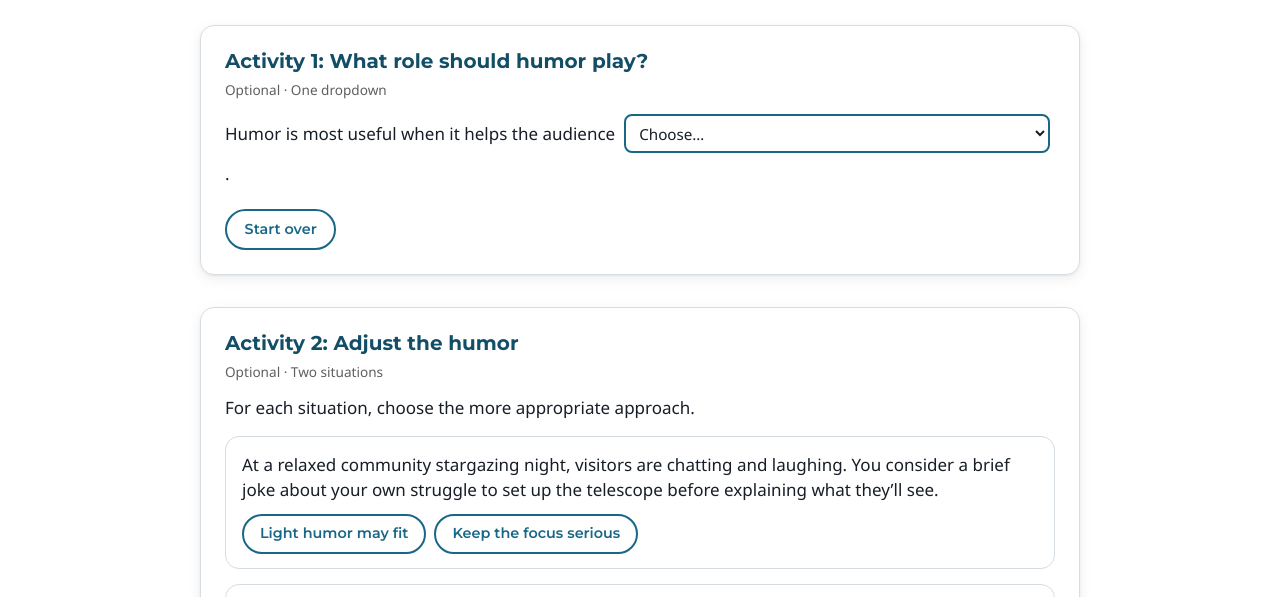
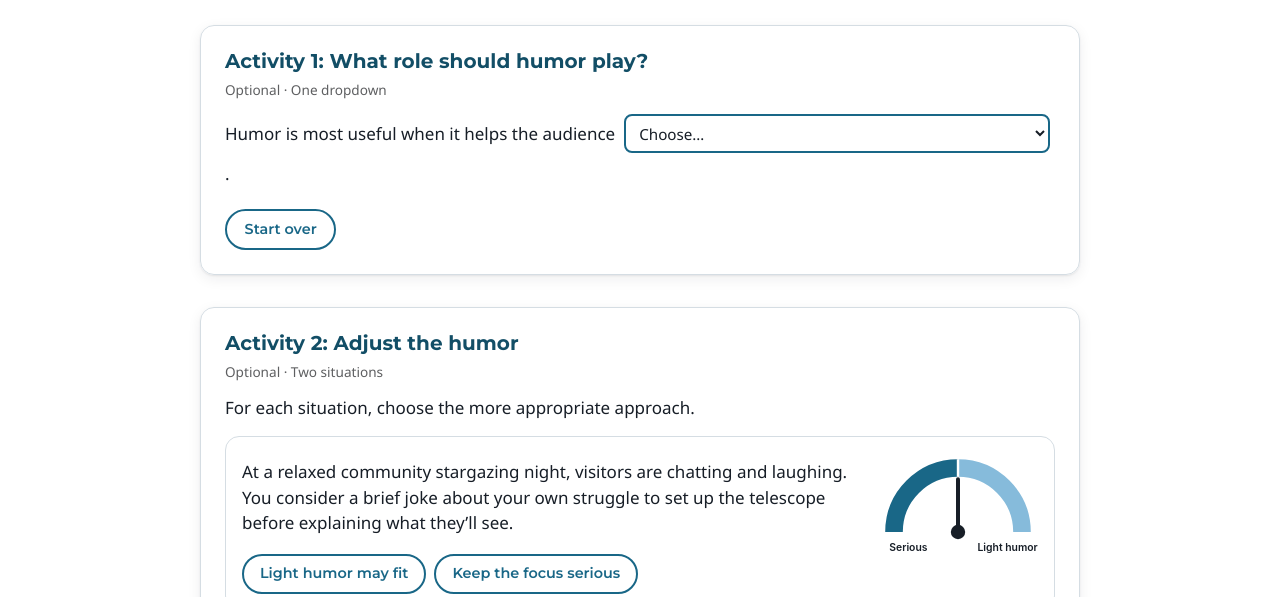
Before and after one commit to lanma-Rice/SciComm-Coursera-interactives, a plain HTML site: page c1/m4/l4-4/index.html in a window 1280 px wide. Shown: the part 203-800 px from the top of the page. Drawn offline with Linux system fonts and the light colour scheme.

Commit message:
4.4 Activity 2: add neutral two-position humor dial that moves after each choice
Co-Authored-By: Claude Opus 5.5 <noreply@anthropic.com>
Claude-Session: https://claude.ai/code/session_01XVdsfCidwDjqJPriHdWgT6

```diff
--- a/assets/css/scicomm.css
+++ b/assets/css/scicomm.css
@@ -484,3 +484,12 @@ body {
 }
 .sc-cards { display: flex; justify-content: center; gap: 1rem; flex-wrap: wrap; }
 .sc-cards img { width: 200px; max-width: 45%; height: auto; border-radius: 0; }
+
+/* two-position dial (4.4) */
+.sc-dial-row { display: flex; gap: 1rem; align-items: center; justify-content: space-between; }
+.sc-dial-row .sc-item-text { flex: 1 1 auto; }
+.sc-dial { flex: 0 0 160px; }
+.sc-dial svg { width: 160px; height: auto; display: block; font-family: Inter, Arial, sans-serif; }
+.sc-dial-needle { transform-box: view-box; transform-origin: 100px 100px; transition: transform .6s ease; }
+@media (prefers-reduced-motion: reduce) { .sc-dial-needle { transition: none; } }
+@media (max-width: 520px) { .sc-dial-row { flex-direction: column; align-items: stretch; } .sc-dial { align-self: center; } }
--- a/assets/js/scicomm.js
+++ b/assets/js/scicomm.js
@@ -291,12 +291,44 @@
           ctx.announce("Not quite. " + (msg || "Try again."));
         }
       }
-      list.appendChild(el("li", { class: "sc-item" }, [
+      var dial = cfg.dial ? makeDial(cfg.dial) : null;
+      if (dial) {
+        var origChoose = choose;
+        choose = function (btn, label) { origChoose(btn, label); dial.point(label); };
+      }
+      var row = dial ? el("div", { class: "sc-dial-row" }, [
         el("p", { class: "sc-item-text", id: textId, html: item.html || null, text: item.html ? null : item.text }),
-        group, fb
-      ]));
+        dial.node
+      ]) : el("p", { class: "sc-item-text", id: textId, html: item.html || null, text: item.html ? null : item.text });
+      list.appendChild(el("li", { class: "sc-item" }, [row, group, fb]));
     });
     return list;
+  }
+
+  // Decorative two-position dial (aria-hidden): the needle moves after the learner chooses.
+  // cfg.dial = { left: "<label>", right: "<label>", leftText: "...", rightText: "..." }
+  function makeDial(d) {
+    var NS = "http://www.w3.org/2000/svg";
+    var wrap = document.createElement("div");
+    wrap.className = "sc-dial";
+    wrap.setAttribute("aria-hidden", "true");
+    wrap.innerHTML =
+      '<svg viewBox="0 0 200 128" width="200" height="128" xmlns="' + NS + '">' +
+      '<path d="M20 100 A80 80 0 0 1 100 20" fill="none" stroke="#196787" stroke-width="22"/>' +
+      '<path d="M100 20 A80 80 0 0 1 180 100" fill="none" stroke="#86bbdb" stroke-width="22"/>' +
+      '<line x1="100" y1="9" x2="100" y2="31" stroke="#fff" stroke-width="3"/>' +
+      '<g class="sc-dial-needle"><line x1="100" y1="100" x2="100" y2="34" stroke="#171e27" stroke-width="5" stroke-linecap="round"/></g>' +
+      '<circle cx="100" cy="100" r="9" fill="#171e27"/>' +
+      '<text x="38" y="124" text-anchor="middle" font-size="13" font-weight="600" fill="#171e27">' + (d.leftText || "") + '</text>' +
+      '<text x="162" y="124" text-anchor="middle" font-size="13" font-weight="600" fill="#171e27">' + (d.rightText || "") + '</text>' +
+      '</svg>';
+    var needle = wrap.querySelector(".sc-dial-needle");
+    function set(deg) { needle.setAttribute("transform", "rotate(" + deg + " 100 100)"); needle.style.transform = "rotate(" + deg + "deg)"; }
+    set(0);
+    return {
+      node: wrap,
+      point: function (label) { if (label === d.left) set(-55); else if (label === d.right) set(55); }
+    };
   }
 
   // ---------- CHOICE (single answer) ----------
--- a/c1/m4/l4-4/data.js
+++ b/c1/m4/l4-4/data.js
@@ -1,6 +1,7 @@
 /* Course 1 · Module 4 · Lecture 4.4: Use Humor
    Source: Course I Ungraded Assessments doc.
-   Per the doc: "serious" is not styled as a wrong or unsuccessful choice. */
+   Per the doc: "serious" is not styled as a wrong or unsuccessful choice.
+   Activity 2 dial: two neutral blue positions, no faces or red/green; decorative (aria-hidden). */
 window.LECTURE = {
   id: "c1/m4/l4-4",
   activities: [
@@ -30,6 +31,7 @@ window.LECTURE = {
         type: "label",
         shuffle: false,
         labels: ["Light humor may fit", "Keep the focus serious"],
+        dial: { left: "Keep the focus serious", right: "Light humor may fit", leftText: "Serious", rightText: "Light humor" },
         items: [
           { text: "At a relaxed community stargazing night, visitors are chatting and laughing. You consider a brief joke about your own struggle to set up the telescope before explaining what they’ll see.",
             answer: "Light humor may fit",
```
